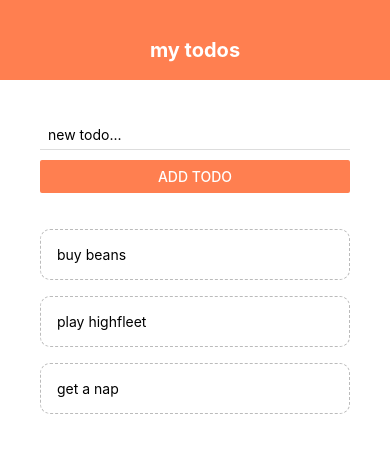
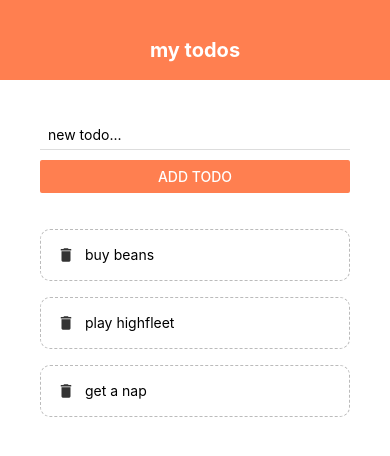
Before and after one commit to Paradox369/TODO-App-React-Native, a React Native app: screen / in a window 390 px wide. Shown: the top 456 px of the page. Built offline with nearby package versions, Linux system fonts and the light colour scheme.

Commit message:
flexbox basics and icons

```diff
--- a/App.js
+++ b/App.js
@@ -1,7 +1,6 @@
 import { useState } from "react";
 import {
   StyleSheet,
-  Text,
   View,
   FlatList,
   Alert,
@@ -68,8 +67,10 @@
   },
   content: {
     padding: 40,
+    flex: 1,
   },
   list: {
     marginTop: 20,
+    flex: 1,
   },
 });
--- a/components/todoItem.js
+++ b/components/todoItem.js
@@ -1,9 +1,13 @@
-import { StyleSheet, Text, TouchableOpacity } from "react-native";
+import { StyleSheet, Text, TouchableOpacity, View } from "react-native";
+import { MaterialIcons } from "@expo/vector-icons";
 
 export default function TodoItem({ item, pressHandler }) {
   return (
     <TouchableOpacity onPress={() => pressHandler(item.key)}>
-      <Text style={styles.item}>{item.text} </Text>
+      <View style={styles.item}>
+        <MaterialIcons name="delete" size={18} color="#333" />
+        <Text style={styles.itemText}>{item.text} </Text>
+      </View>
     </TouchableOpacity>
   );
 }
@@ -16,5 +20,9 @@
     borderWidth: 1,
     borderStyle: "dashed",
     borderRadius: 10,
+    flexDirection: "row",
+  },
+  itemText: {
+    marginLeft: 10,
   },
 });
```
